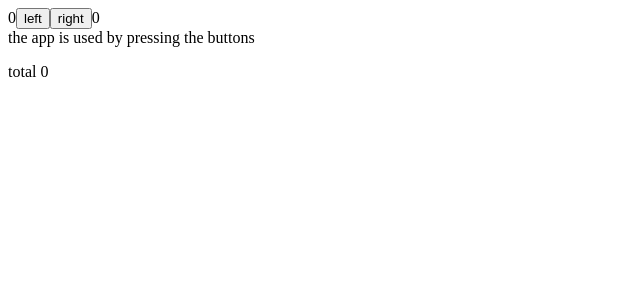
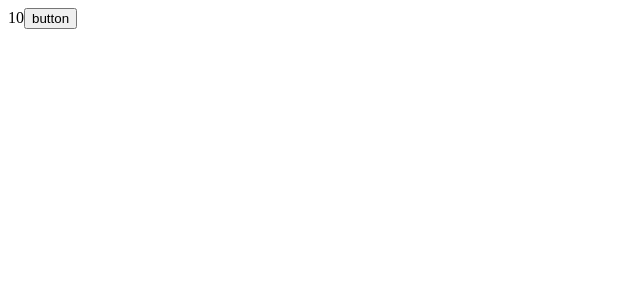
Before and after one commit to nomppaax/04-kokoelman-renderointi, a React (Vite) app: page / in a window 1280 px wide. Shown: the top 300 px of the page, without its empty margins (0-640 px from the left). Built offline with nearby package versions, Linux system fonts and the light colour scheme.

Commit message:
08-Tapahtumankäsittely revisited

```diff
--- a/src/App.jsx
+++ b/src/App.jsx
@@ -1,46 +1,19 @@
 import { useState } from "react";
 import reactLogo from "./assets/react.svg";
 import viteLogo from "/vite.svg";
-const History = (props) => {
-  if (props.allClicks.length === 0) {
-    return <div>the app is used by pressing the buttons</div>;
-  }
-  return <div>button press history: {props.allClicks.join(" ")}</div>;
-};
 
-const App = () => {
-  const [left, setLeft] = useState(0);
-  const [right, setRight] = useState(0);
-  const [allClicks, setAll] = useState([]);
+const App = (props) => {
+  const [value, setValue] = useState(10);
 
-  const [total, setTotal] = useState(0);
-
-  const handleLeftClick = () => {
-    setAll(allClicks.concat("L"));
-    const updatedLeft = left + 1;
-    setLeft(updatedLeft);
-    setTotal(updatedLeft + right);
-  };
-
-  const handleRightClick = () => {
-    setAll(allClicks.concat("R"));
-    const updatedRight = right + 1;
-    setRight(updatedRight);
-    setTotal(updatedRight + left);
+  const handleClick = () => {
+    console.log("clicked the button");
+    setValue(0);
   };
 
   return (
     <div>
-      <div>
-        {left}
-        <button onClick={handleLeftClick}>left</button>
-        <button onClick={handleRightClick}>right</button>
-        {right}
-        <History allClicks={allClicks} />
-      </div>
-      <p>{allClicks.join(" ")}</p>
-
-      <p>total {total}</p>
+      {value}
+      <button onClick={handleClick}>button</button>
     </div>
   );
 };
```
